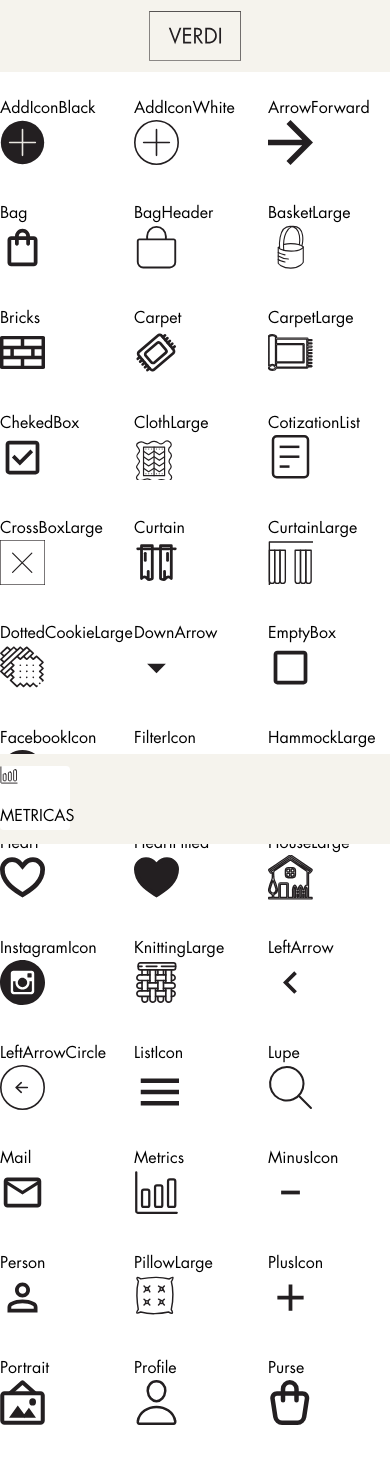
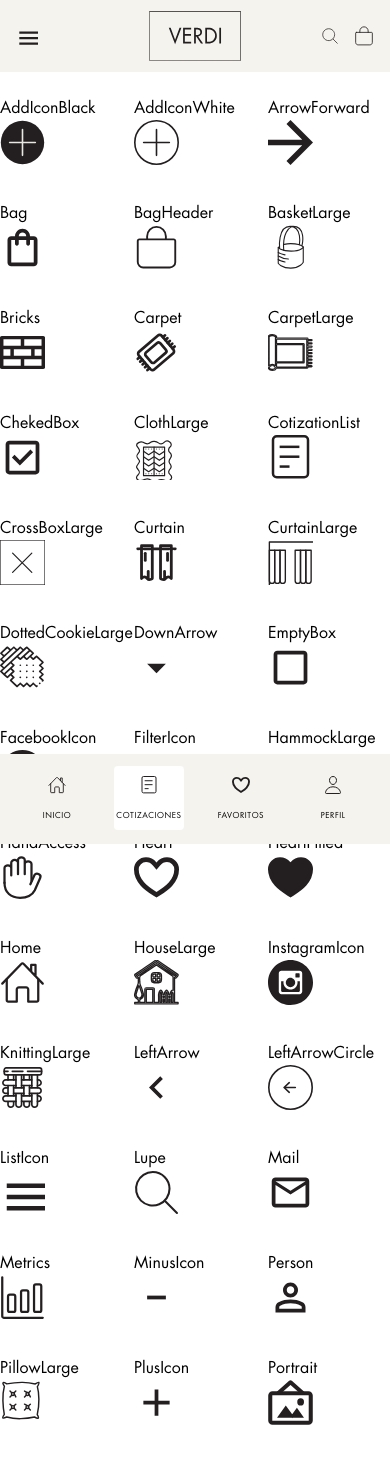
Before and after one commit to yoylermosquera/verdi-test, a Next.js app: page /icons in a window 390 px wide. Shown: the top 1462 px of the page. Built offline with nearby package versions, Linux system fonts and the light colour scheme.

Commit message:
Bottom menu

```diff
--- a/src/components/header/BottomNavigationBar.tsx
+++ b/src/components/header/BottomNavigationBar.tsx
@@ -1,18 +1,31 @@
-import Link from 'next/link'
-import React from 'react'
+import Link from 'next/link';
+import React from 'react';
 import Icon from '../icon/index';
+import { NavLinkItemProps } from './NavLink';
 
-function BottomNavigationBar() {
-  return (
-    <div className='lg:hidden fixed bottom-0 left-0 w-full h-[5.625rem] py-3 bg-beige-light ' >
-        <section className='flex'>
-            <Link href={''} className={`w-[4.375rem] h-16 ${true ? 'bg-white' : ''} rounded flex flex-col gap-5 `}>
-                <Icon iconName='Metrics' size={18} />
-                <span>METRICAS</span>
-            </Link>
-        </section>
-    </div>
-  )
+interface BottomNavigationBarProps {
+  links?: NavLinkItemProps[];
 }
 
-export default BottomNavigationBar
+function BottomNavigationBar({ links = [] }: BottomNavigationBarProps) {
+  return (
+    <div className="lg:hidden fixed bottom-0 left-0 w-full h-[5.625rem] py-3 bg-beige-light z-0">
+      <section className="flex w-full justify-evenly">
+        {links.map((linkItem, index) => (
+          <Link
+            key={index}
+            href={linkItem.link}
+            className={`w-[4.375rem] h-16 ${
+              linkItem.active ? 'bg-white' : ''
+            } rounded flex flex-col justify-center items-center gap-4 `}
+          >
+            <Icon iconName={linkItem.iconName!} size={18} />
+            <span className="text-menu text-[10px]">{linkItem.text}</span>
+          </Link>
+        ))}
+      </section>
+    </div>
+  );
+}
+
+export default BottomNavigationBar;
--- a/src/components/header/NavLink.tsx
+++ b/src/components/header/NavLink.tsx
@@ -1,14 +1,17 @@
 import Link from "next/link";
+import { IconName } from "../icon";
 
+export interface NavLinkItemProps  {
+    active?: boolean;
+    text: string;
+    link: string;
+    iconName?: IconName
+}
 const NavLinkItem = ({
     active,
     text,
     link,
-  }: {
-    active: boolean;
-    text: string;
-    link: string;
-  }) => {
+  }: NavLinkItemProps) => {
     return (
       <div
         className={`${
--- a/src/components/header/index.tsx
+++ b/src/components/header/index.tsx
@@ -1,58 +1,69 @@
 import React from 'react';
 import Icon from '../icon';
-import Link from 'next/link';
 import { useRouter } from 'next/router';
 
 import { VerdiLogo } from '../icon/Icons/VerdiLogo';
 import Input from '../input';
 
 import { Colors } from '@/styles/config/base';
-import useWindowSize from '../../hooks/useWindowSize';
-import NavLinkItem from './NavLink';
+import useWindowSize from '@/hooks/useWindowSize';
 import BottomNavigationBar from './BottomNavigationBar';
+import NavLinkItem, { NavLinkItemProps } from './NavLink';
 
-const LinksHeaderIntermediary = {
+type ListIconsHeader = {
+  [key in 'left' | 'rigth']: NavLinkItemProps[];
+};
+
+const LinksHeaderIntermediary: ListIconsHeader = {
   left: [
     {
       text: 'INICIO',
       link: '/',
+      iconName: 'Home',
     },
     {
       text: 'COTIZACIONES',
       link: '/icons',
+      iconName: 'CotizationList',
     },
   ],
   rigth: [
     {
       text: 'FAVORITOS',
       link: '',
+      iconName: 'Heart',
     },
     {
       text: 'PERFIL',
-      link: '',
+      link: '/profile',
+      iconName: 'Profile',
     },
   ],
 };
 
-const LinksHeaderComercial = {
+const LinksHeaderComercial: ListIconsHeader = {
   left: [
     {
       text: 'METRICAS',
       link: '/metrics',
+      iconName: 'Metrics',
     },
     {
       text: 'COTIZACIONES',
       link: '/icons',
+      iconName: 'CotizationList',
     },
   ],
   rigth: [
     {
       text: 'ACCESOS',
       link: '',
+      iconName: 'HandAccess',
     },
     {
       text: 'PERFIL',
-      link: '',
+      link: '/profile',
+      iconName: 'Profile',
     },
   ],
 };
@@ -68,10 +79,17 @@ function Header() {
     return router.pathname === path;
   };
 
-  const isComercial = true;
+  const isComercial = false;
+
   const headerLinks = isComercial
     ? LinksHeaderComercial
     : LinksHeaderIntermediary;
+
+  const allLinksWithIconAndActiveStatu = headerLinks.left
+    .concat(headerLinks.rigth)
+    ?.map((link) => {
+      return { ...link, active: isActive(link.link) };
+    });
 
   return (
     <header className="h-[4.5rem] w-full flex justify-center bg-beige-light items-center lg:h-[7.5rem] ">
@@ -103,7 +121,7 @@ function Header() {
             />
           </div>
 
-          {/* rigth */}
+          {/* items rigth */}
           <div className="flex justify-end lg:justify-start items-center gap-4 lg:gap-[3.25rem]">
             {headerLinks.rigth.map((linkItem) => (
               <NavLinkItem
@@ -132,7 +150,7 @@ function Header() {
           </div>
         </section>
       </nav>
-      <BottomNavigationBar />
+      <BottomNavigationBar links={allLinksWithIconAndActiveStatu} />
     </header>
   );
 }
--- /dev/null
+++ b/src/components/icon/Icons/extra-icons/HandAccess.tsx
@@ -0,0 +1,30 @@
+import React from 'react';
+import { IconProps } from '../../index';
+
+export function HandAccess(props: IconProps) {
+  const { size, color, ...restSVGProps } = props;
+
+  return (
+    <svg
+      {...restSVGProps}
+      width={size}
+      height={size}
+      viewBox="0 0 18 20"
+      fill="none"
+      xmlns="http://www.w3.org/2000/svg"
+    >
+      <path
+        d="M1 12.4545V5.82297C1 5.50318 1.15804 5.1965 1.43934 4.97038C1.72064 4.74426 2.10218 4.61723 2.5 4.61723C2.89782 4.61723 3.27936 4.74426 3.56066 4.97038C3.84196 5.1965 4 5.50318 4 5.82297V9.10287V3.41148C4 3.0917 4.15804 2.78502 4.43934 2.5589C4.72064 2.33277 5.10218 2.20574 5.5 2.20574C5.89782 2.20574 6.27936 2.33277 6.56066 2.5589C6.84196 2.78502 7 3.0917 7 3.41148V8.5V2.20574C7 1.88596 7.15804 1.57927 7.43934 1.35315C7.72064 1.12703 8.10218 1 8.5 1C8.89782 1 9.27935 1.12703 9.56066 1.35315C9.84196 1.57927 10 1.88596 10 2.20574V8.5M10 8.53768V4.01435C10 3.69457 10.158 3.38789 10.4393 3.16177C10.7206 2.93565 11.1022 2.80861 11.5 2.80861C11.8978 2.80861 12.2794 2.93565 12.5607 3.16177C12.842 3.38789 13 3.69457 13 4.01435V11.5"
+        stroke={color}
+        strokeLinecap="round"
+        strokeLinejoin="round"
+      />
+      <path
+        d="M1 12.3152C1 16.7743 3.90876 19 7.90831 19C11.9079 19 13.5308 17.4959 14.453 15.6576L16.8487 10.1883C17.1513 9.5027 17.0141 8.86689 16.3092 8.53227C15.6038 8.19727 14.6771 8.36971 14.2953 8.97589L12.5 13.0001"
+        stroke={color}
+        strokeLinecap="round"
+        strokeLinejoin="round"
+      />
+    </svg>
+  );
+}
--- /dev/null
+++ b/src/components/icon/Icons/extra-icons/Home.tsx
@@ -0,0 +1,30 @@
+import React from 'react';
+import { IconProps } from '../../index';
+
+export function Home(props: IconProps) {
+  const { size, color, ...restSVGProps } = props;
+
+  return (
+    <svg
+      {...restSVGProps}
+      width={size}
+      height={size}
+      viewBox="0 0 20 19"
+      fill="none"
+      xmlns="http://www.w3.org/2000/svg"
+    >
+      <path
+        d="M3 8V17.3651C3 17.5335 3.06705 17.695 3.18639 17.814C3.30573 17.9331 3.46759 18 3.63636 18H7.45455V12.6032C7.45455 12.3506 7.55511 12.1083 7.73413 11.9297C7.91314 11.7511 8.15593 11.6508 8.40909 11.6508H11.5909C11.8441 11.6508 12.0869 11.7511 12.2659 11.9297C12.4449 12.1083 12.5455 12.3506 12.5455 12.6032V18H16.3636C16.5324 18 16.6943 17.9331 16.8136 17.814C16.933 17.695 17 17.5335 17 17.3651V8"
+        stroke={color}
+        strokeLinecap="round"
+        strokeLinejoin="round"
+      />
+      <path
+        d="M19 10L10.4375 1.17234C10.2367 0.943855 9.76696 0.941258 9.56246 1.17234L1 10M15.7857 6.66799V1.69161H13.8571V4.67744"
+        stroke={color}
+        strokeLinecap="round"
+        strokeLinejoin="round"
+      />
+    </svg>
+  );
+}
--- a/src/components/icon/Icons/extra-icons/Profile.tsx
+++ b/src/components/icon/Icons/extra-icons/Profile.tsx
@@ -6,6 +6,7 @@ export function Profile(props: IconProps) {
 
   return (
     <svg
+      {...restSVGProps}
       width={size}
       height={size}
       viewBox="0 0 16 18"
--- a/src/components/icon/Icons/index.tsx
+++ b/src/components/icon/Icons/index.tsx
@@ -65,3 +65,5 @@ export { LeftArrowCircle } from './extra-icons/LeftArrowCircle'
 export { CrossBoxLarge } from './extra-icons/CrossBoxLarge'
 export { TickBoxLarge } from './extra-icons/TickBoxLarge'
 export { SadFace } from './extra-icons/SadFace'
+export { Home } from './extra-icons/Home'
+export { HandAccess } from './extra-icons/HandAccess'
```
